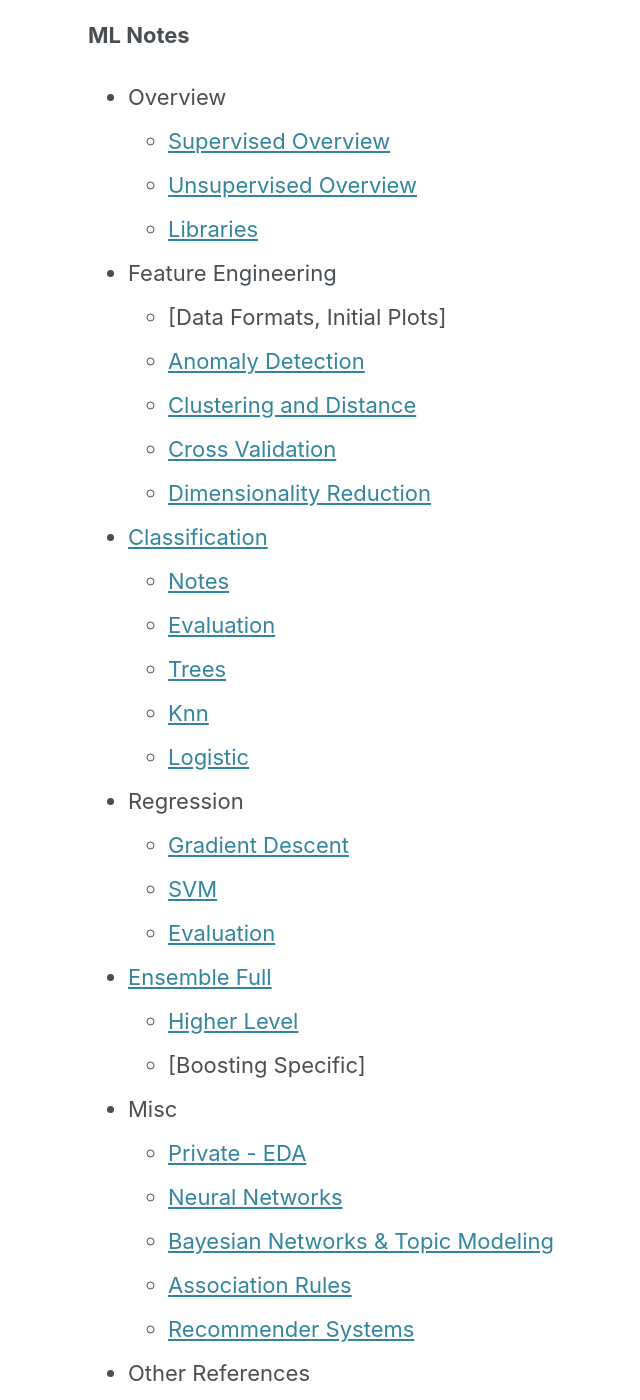
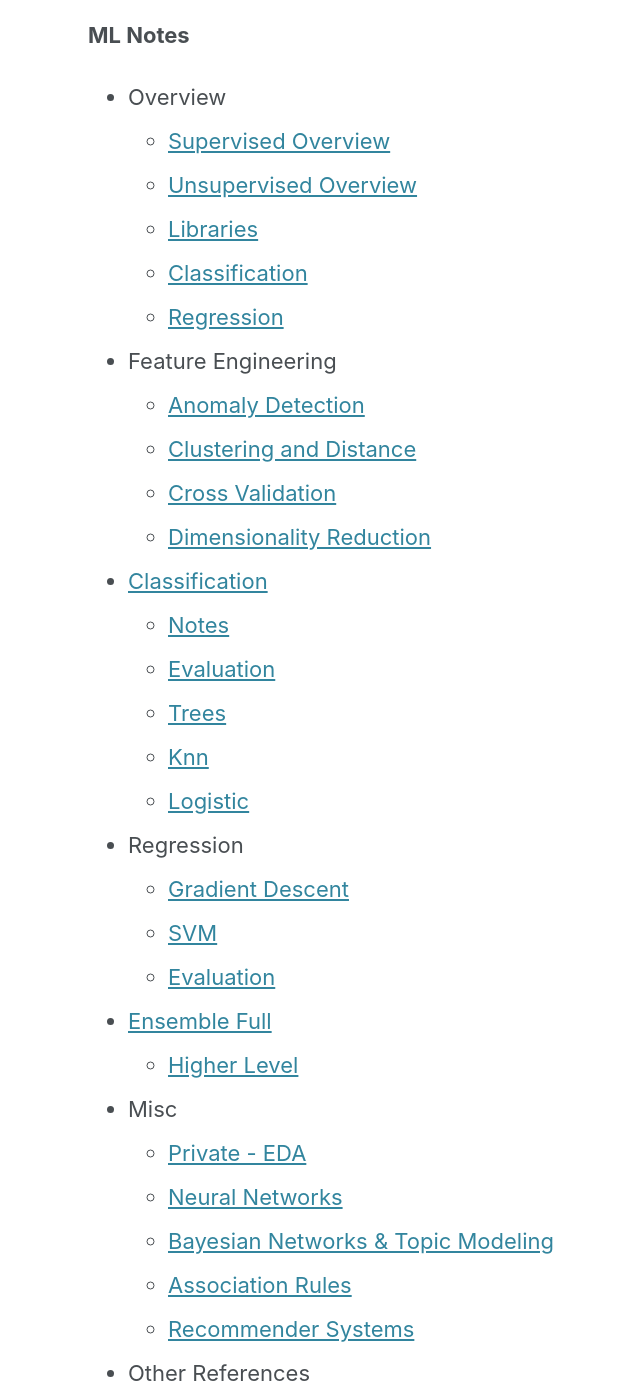
Before and after one commit to SamMusch/SamMusch.github.io, a Jekyll site: the page built from _pages/machine-learning.md, in a window 1280 px wide and 1400 px high, scrolled down 872 px. Shown: the whole window, without its empty margins (234-874 px from the left). Built offline with Jekyll 4.4.1, drawn with Linux system fonts in a browser that asks for light colours; cached includes are drawn as plain includes; nearby versions of some CDN libraries; some of the changed lines change nothing that is shown.

Commit message:
Add files via upload

```diff
--- a/_config.yml
+++ b/_config.yml
@@ -1,108 +1,13 @@
-# Welcome to Jekyll!
-#
-# This config file is meant for settings that affect your entire site, values
-# which you are expected to set up once and rarely need to edit after that.
-# For technical reasons, this file is *NOT* reloaded automatically when you use
-# `jekyll serve`. If you change this file, please restart the server process.
-
-# Theme Settings
-#
-# Review documentation to determine if you should use `theme` or `remote_theme`
-# https://mmistakes.github.io/minimal-mistakes/docs/quick-start-guide/#installing-the-theme
-
-# theme                  : "minimal-mistakes-jekyll"
-# remote_theme           : "mmistakes/minimal-mistakes"
 minimal_mistakes_skin    : "default" # "air", "aqua", "contrast", "dark", "dirt", "neon", "mint", "plum", "sunrise"
 
 # Site Settings
 locale                   : "en-US"
 title                    : "Sam Musch"
 title_separator          : "-"
-subtitle                 : # site tagline that appears below site title in masthead
 name                     : "Sam Musch"
 description              : "Data Science Portfolio"
-url                      : # the base hostname & protocol for your site e.g. "https://mmistakes.github.io"
-baseurl                  : # the subpath of your site, e.g. "/blog"
-repository               : # GitHub username/repo-name e.g. "mmistakes/minimal-mistakes"
-teaser                   : # path of fallback teaser image, e.g. "/assets/images/500x300.png"
-logo                     : # path of logo image to display in the masthead, e.g. "/assets/images/88x88.png"
-masthead_title           : # overrides the website title displayed in the masthead, use " " for no title
-# breadcrumbs            : false # true, false (default)
 words_per_minute         : 200
-comments:
-  provider               : # false (default), "disqus", "discourse", "facebook", "staticman", "staticman_v2", "utterances", "custom"
-  disqus:
-    shortname            : # https://help.disqus.com/customer/portal/articles/466208-what-s-a-shortname-
-  discourse:
-    server               : # https://meta.discourse.org/t/embedding-discourse-comments-via-javascript/31963 , e.g.: meta.discourse.org
-  facebook:
-    # https://developers.facebook.com/docs/plugins/comments
-    appid                :
-    num_posts            : # 5 (default)
-    colorscheme          : # "light" (default), "dark"
-  utterances:
-    theme                : # "github-light" (default), "github-dark"
-    issue_term           : # "pathname" (default)
-staticman:
-  allowedFields          : # ['name', 'email', 'url', 'message']
-  branch                 : # "master"
-  commitMessage          : # "New comment by {fields.name}"
-  filename               : # comment-{@timestamp}
-  format                 : # "yml"
-  moderation             : # true
-  path                   : # "/_data/comments/{options.slug}" (default)
-  requiredFields         : # ['name', 'email', 'message']
-  transforms:
-    email                : # "md5"
-  generatedFields:
-    date:
-      type               : # "date"
-      options:
-        format           : # "iso8601" (default), "timestamp-seconds", "timestamp-milliseconds"
-  endpoint               : # URL of your own deployment with trailing slash, will fallback to the public instance
-reCaptcha:
-  siteKey                :
-  secret                 :
-atom_feed:
-  path                   : # blank (default) uses feed.xml
-search                   : # true, false (default)
-search_full_content      : # true, false (default)
-search_provider          : # lunr (default), algolia, google
-algolia:
-  application_id         : # YOUR_APPLICATION_ID
-  index_name             : # YOUR_INDEX_NAME
-  search_only_api_key    : # YOUR_SEARCH_ONLY_API_KEY
-  powered_by             : # true (default), false
-google:
-  search_engine_id       : # YOUR_SEARCH_ENGINE_ID
-  instant_search         : # false (default), true
-# SEO Related
-google_site_verification :
-bing_site_verification   :
-yandex_site_verification :
-naver_site_verification  :
 
-# Social Sharing
-twitter:
-  username               :
-facebook:
-  username               :
-  app_id                 :
-  publisher              :
-og_image                 : # Open Graph/Twitter default site image
-# For specifying social profiles
-# - https://developers.google.com/structured-data/customize/social-profiles
-social:
-  type                   : # Person or Organization (defaults to Person)
-  name                   : # If the user or organization name differs from the site's name
-  links: # An array of links to social media profiles
-
-# Analytics
-analytics:
-  provider               : false # false (default), "google", "google-universal", "custom"
-  google:
-    tracking_id          :
-    anonymize_ip         : # true, false (default)
 
 
 # Site Author
@@ -110,7 +15,7 @@ author:
   name             : "Sam Musch"
   avatar           : "/images/final_image.jpg"
   bio              : "Data Science Portfolio"
-  location         : "Minneapolis, MN"
+  location         : "Seattle, WA"
   email            :
   links:
     - label: "Email"
--- a/_pages/machine-learning.md
+++ b/_pages/machine-learning.md
@@ -29,21 +29,22 @@ title: "Machine Learning and Code"
 
 **ML Notes**
 - Overview
-  - [Supervised Overview](https://github.com/SamMusch/Predictive-and-EDA/blob/master/Notes/Predictive%20Overview%20Notes.ipynb)
-  - [Unsupervised Overview](https://github.com/SamMusch/Predictive-and-EDA/blob/master/Notes/EDA%20Overview%20Notes.md)
-  - [Libraries](https://github.com/SamMusch/Predictive-and-EDA/blob/master/Notes/Libraries.ipynb)
+  - [Supervised Overview](https://github.com/SamMusch/Predictive-and-EDA/blob/master/Notes/1%20Predictive%20Overview.md)
+  - [Unsupervised Overview](https://github.com/SamMusch/Predictive-and-EDA/blob/master/Notes/1%20EDA%20Overview%20Notes.md)
+  - [Libraries](https://github.com/SamMusch/Predictive-and-EDA/blob/master/Notes/Algos/Libraries.ipynb)
+  - [Classification](https://github.com/SamMusch/Predictive-and-EDA/blob/master/Notes/2%20Classification%20Notes.md)
+  - [Regression](https://github.com/SamMusch/Predictive-and-EDA/blob/master/Notes/2%20Regression%20Overview%20and%20Eval.md)
 
 
 
 - Feature Engineering
-  - [Data Formats, Initial Plots]
   - [Anomaly Detection](https://github.com/SamMusch/Predictive-and-EDA/blob/master/Notes/Anomaly.ipynb)
   - [Clustering and Distance](https://github.com/SamMusch/Predictive-and-EDA/blob/master/Notes/Clustering.ipynb)
   - [Cross Validation](https://github.com/SamMusch/Predictive-and-EDA/blob/master/Notes/Cross%20Validation.ipynb)
   - [Dimensionality Reduction](https://github.com/SamMusch/Predictive-and-EDA/blob/master/Notes/PCA%20and%20Dimensionality%20Reduction.ipynb)
 
 - [Classification](https://github.com/scikit-learn/scikit-learn/tree/master/examples/classification)
-  - [Notes](https://github.com/SamMusch/Predictive-and-EDA/blob/master/Notes/Classification%20Notes.ipynb)
+  - [Notes](https://github.com/SamMusch/Predictive-and-EDA/blob/master/Notes/2%20Classification%20Notes.md)
   - [Evaluation](https://github.com/SamMusch/Predictive-and-EDA/blob/master/Notes/Classification%20Evaluation.ipynb)
   - [Trees](https://github.com/SamMusch/Predictive-and-EDA/blob/master/Notes/Decision%20Trees.ipynb)
   - [Knn](https://github.com/SamMusch/Predictive-and-EDA/blob/master/Notes/Knn.ipynb)
@@ -56,7 +57,6 @@ title: "Machine Learning and Code"
 
 - [Ensemble Full](https://github.com/SamMusch/Predictive-and-EDA/blob/master/Notes/Ensemble%20Notes.ipynb)
   - [Higher Level](https://github.com/SamMusch/Predictive-and-EDA/blob/master/Notes/Ensembling%20High%20Level.md)
-  - [Boosting Specific]
 
 
 - Misc
```
